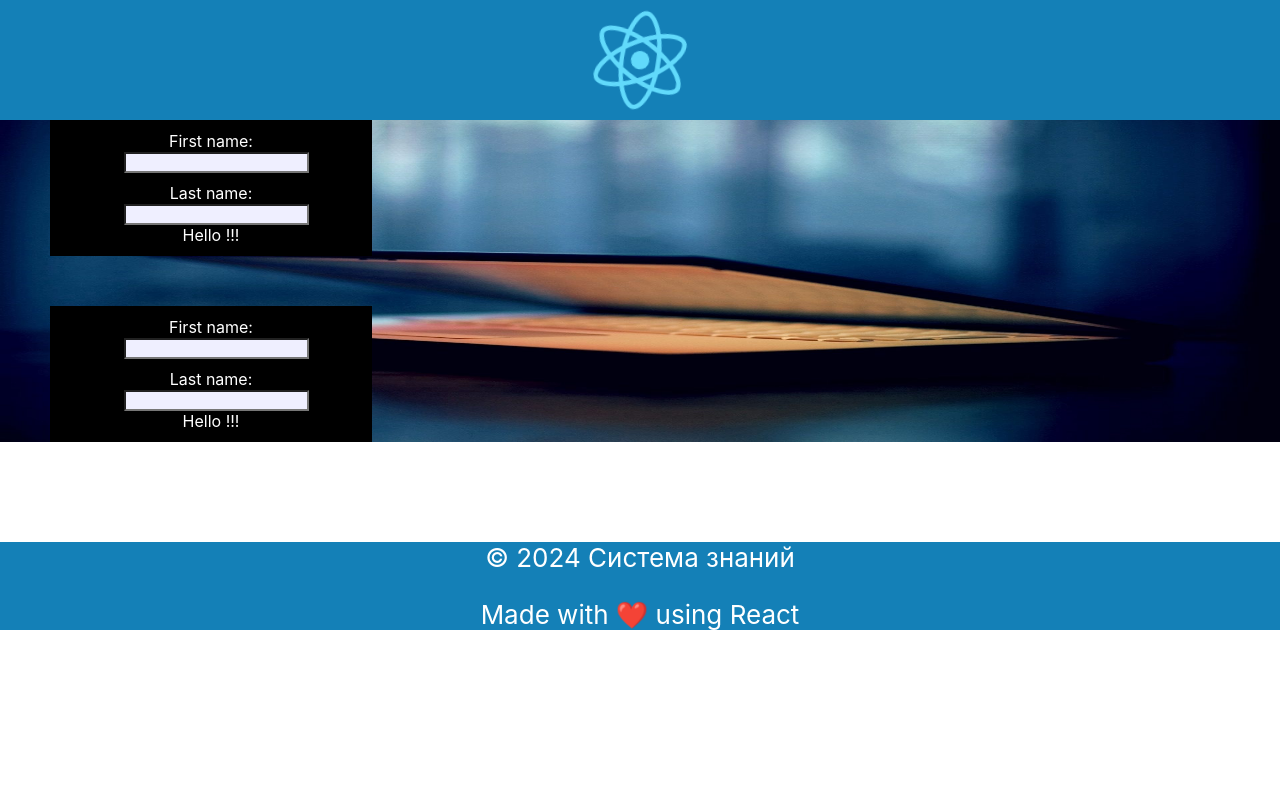
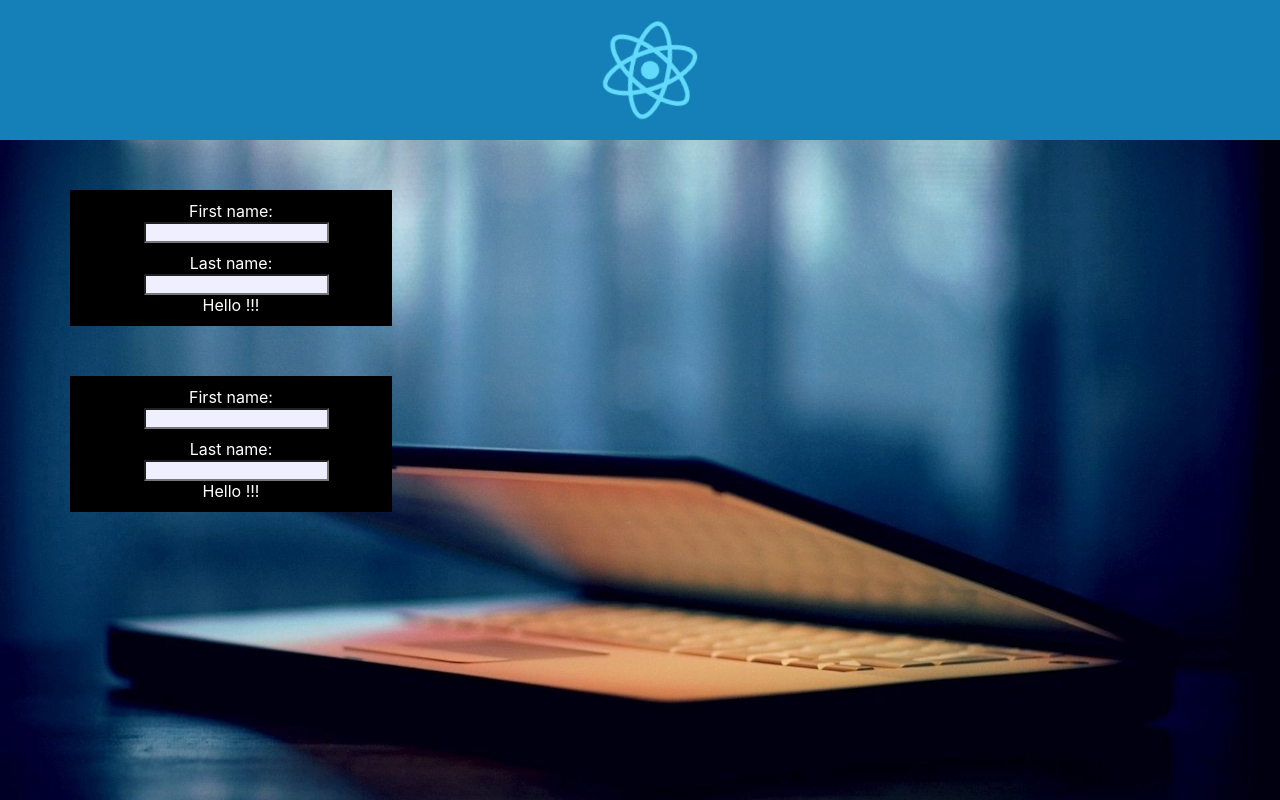
Before and after one commit to klimenkoMA/KnowledgeSystem, a React (Create React App) app in the folder react-intro/: page / in a window 1280 px wide. Shown: the top 800 px of the page. Built offline with nearby package versions, Linux system fonts and the light colour scheme.

Commit message:
Rebuilt css style`s in App.css

```diff
--- a/react-intro/src/App.css
+++ b/react-intro/src/App.css
@@ -25,17 +25,29 @@
   justify-content: center;
   font-size: calc(12px + 2vmin);
   color: white;
+  padding: 10px;
 }
 
-/*.App-body {*/
-/*  background-image: url('./public/backFon.jpg');*/
-/*  background-size: auto;*/
-/*  background-position: center center;*/
-/*  background-repeat: no-repeat;*/
-/*}*/
+.App-body {
+  display: flex;
+  flex-direction: column;
+  margin: 0;
+  padding: 0;
+  min-height: 100vh;
+  /*background-image: url('./public/backFon.jpg');*/
+  /*background-size: auto;*/
+  /*background-position: center center;*/
+  /*background-repeat: no-repeat;*/
+}
+
+.App-main {
+  flex: 1;
+  padding: 20px;
+}
 
 .App-footer {
-  bottom: 0;
+  padding: 10px;
+  margin-top: auto;
   width: 100%;
   background-color: #1480b7;
   font-size: calc(10px + 2vmin);
--- a/react-intro/src/App.js
+++ b/react-intro/src/App.js
@@ -9,7 +9,8 @@ function App() {
             <header className="App-header">
                 <img src={logo} className="App-logo" alt="logo"/>
             </header>
-            <body style={{
+            <body className="App-body"
+                  style={{
                       marginTop: `120px`,
                       marginBottom: `100px`,
                       width: `100%`,
@@ -17,12 +18,14 @@ function App() {
                       backgroundSize: `100% 100%`,
                       backgroundRepeat: "no-repeat",
                   }}>
+            <div className="App-main">
                 <p>
                     <SimpleForm/>
                 </p>
                 <p>
                     <SimpleForm/>
                 </p>
+            </div>
             </body>
             <footer className="App-footer">
                 <Footer/>
--- a/react-intro/src/footer/footer.js
+++ b/react-intro/src/footer/footer.js
@@ -10,7 +10,7 @@ const Footer = () => {
         >
             <div className="footer">
                 <p>&copy; 2024 Система знаний</p>
-                <p>Made with ❤️ using React</p>
+                <p>Made with using React</p>
             </div>
         </motion.footer>
     );
```
Lines whose indentation alone changed are shown as unchanged.
